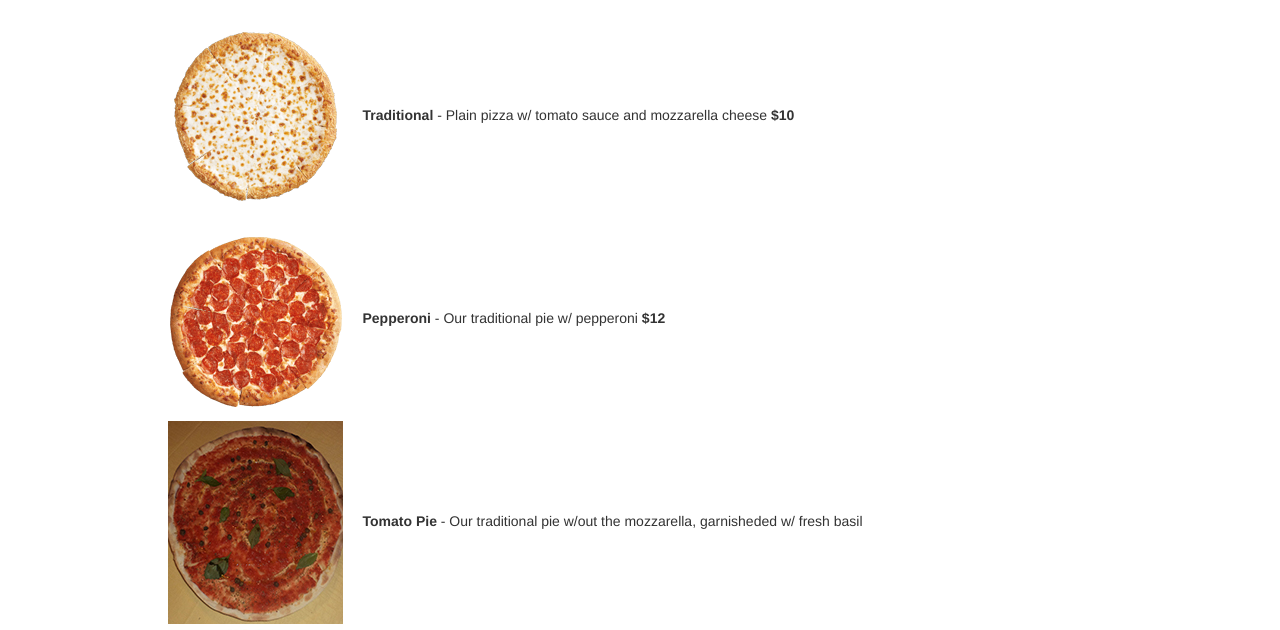
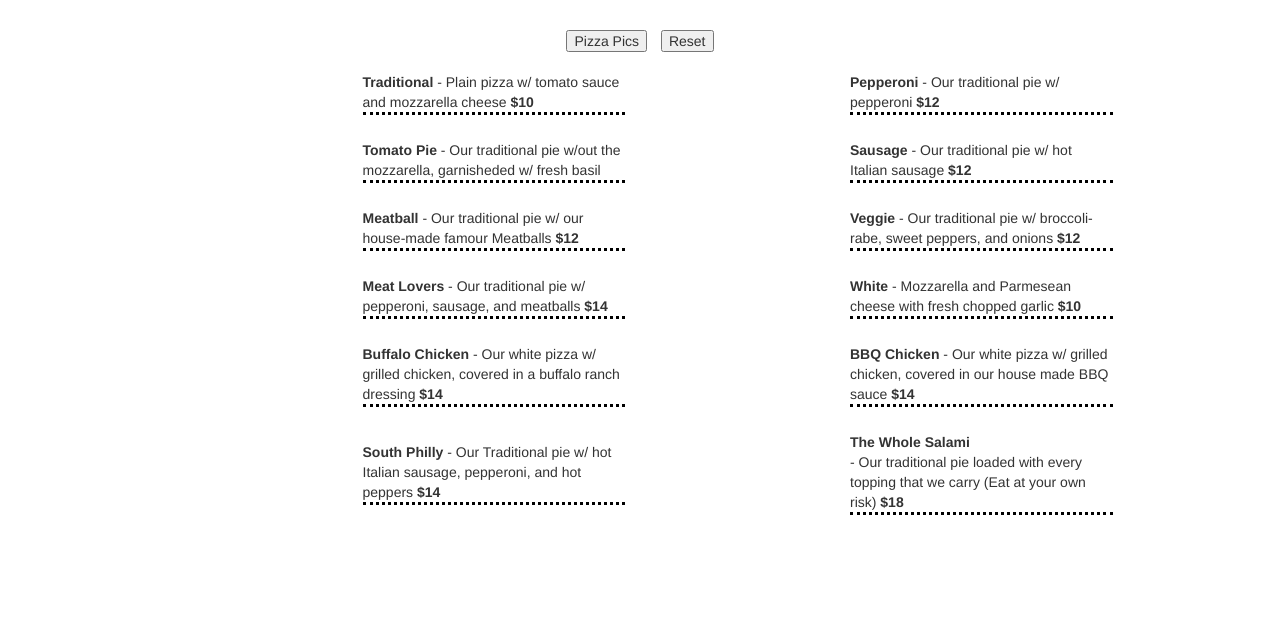
Before and after one commit to mbarr10/team-business-website, a plain HTML site: page pizza.html in a window 1280 px wide. Shown: the part 101-731 px from the top of the page. Drawn offline with nearby package versions, Linux system fonts and the light colour scheme.

Commit message:
Added jquerey to the pizza page and edited styling

```diff
--- a/BMPtogo.css
+++ b/BMPtogo.css
@@ -52,9 +52,10 @@ li a.home {
 #about h2 {
     text-align: center;
 }
-#descriptionpizza{
-    padding-top: 90px;
+.descriptionpizza{
+    border-bottom: 3px dotted black;
 }
+
 #descriptionbeer {
     padding-top: 40px;
 }
@@ -65,11 +66,44 @@ li a.home {
     margin-right: auto;
     margin-left: auto;
 }
-#pizza {
+.pizza {
     margin-right: auto;
     margin-left: auto;
+    display: none;
 }
 #movies {
     margin-right: auto;
     margin-left: auto;
 }
+
+#buttons {
+    padding-top: 10px;
+   text-align: center;
+}
+
+button {
+    margin: 5px;
+}
+.row {
+    padding: 0;
+}
+.col-lg-2 {
+    text-align: center;
+}
+.col-lg-3 {
+    text-align: left;
+}
+
+@media (max-width: 767px) {
+    .row.vertical-align {
+        display: block; /* turn off the flexible box layout */
+    }
+}
+
+@media (min-width: 768px) {
+    .row.vertical-align {
+        display: flex;
+        align-items: center;
+        padding-top: 15px;
+    }
+}
--- a/BPMtogo.js
+++ b/BPMtogo.js
@@ -0,0 +1,8 @@
+$(document).ready(function(){
+	$("#sp").click(function(){
+		$(".pizza").fadeIn();
+	});
+	$("#np").click(function(){
+		$(".pizza").fadeOut();
+	});
+});
--- a/pizza.html
+++ b/pizza.html
@@ -4,7 +4,8 @@
 	<meta charset="UTF-8">
 	<meta name="description" content="BMP 2 Go Pizza">
 	<title>Pizza | BMP 2 Go</title>
-	<script src="//code.jquery.com/jquery-1.12.0.min.js"></script>
+  <script src="https://code.jquery.com/jquery-1.10.2.js"></script>
+  <script type="text/Javascript" src="BPMtogo.js"></script>
   	<!-- Latest compiled and minified CSS -->
   	<link rel="stylesheet" href="https://maxcdn.bootstrapcdn.com/bootstrap/3.3.6/css/bootstrap.min.css" integrity="sha384-1q8mTJOASx8j1Au+a5WDVnPi2lkFfwwEAa8hDDdjZlpLegxhjVME1fgjWPGmkzs7" crossorigin="anonymous">
 
@@ -24,78 +25,59 @@
 		  	<li class="nav"><a class="nav" href="beer.html">Beer</a></li>
 	</ul>
   <h1>PIZZA</h1>
+  <div id="buttons">
+    <button id="sp">Pizza Pics</button>
+    <button id="np">Reset</button>
+  </div>
 	<div class="container">
-		<div class="row">
+		<div class="row vertical-align">
 			<div class="col-lg-1"></div>
-    	<div class="col-lg-2 col-s-10"><img id="pizza" src="traditional.png"></div>
-  		<div class="col-lg-8 col-s-10"><p id="descriptionpizza"><strong>Traditional</strong> - Plain pizza w/ tomato sauce and mozzarella cheese <strong> $10</strong></p></div>
+    	<div class="col-lg-2 col-sm-10"><img class="pizza" src="traditional.png" alt="traditional pizza"></div>
+  		<div class="col-lg-3 col-sm-10"><p class="descriptionpizza"><strong>Traditional</strong> - Plain pizza w/ tomato sauce and mozzarella cheese <strong> $10</strong></p></div>
+      <div class="col-lg-2 col-sm-10"><img class="pizza" src="pepperoni.png" alt="perpperoni pizza"></div>
+      <div class="col-lg-3 col-sm-10"><p class="descriptionpizza"><strong>Pepperoni</strong> - Our traditional pie w/ pepperoni <strong> $12</strong></p></div>
 			<div class="col-lg-1"></div>
  		</div>
-    <div class="row">
+  	<div class="row vertical-align">
 			<div class="col-lg-1"></div>
-      <div class="col-lg-2 col-s-10"><img id="pizza" src="pepperoni.png"></div>
-      <div class="col-lg-8 col-s-10"><p id="descriptionpizza"><strong>Pepperoni</strong> - Our traditional pie w/ pepperoni <strong> $12</strong></p></div>
+      <div class="col-lg-2 col-sm-10"><img class="pizza" src="tomatopie.jpg" alt="tomato pie"></div>
+  		<div class="col-lg-3 col-sm-10"><p class="descriptionpizza"><strong>Tomato Pie</strong> - Our traditional pie w/out the mozzarella, garnisheded w/ fresh basil<strong> </strong></p></div>
+       <div class="col-lg-2 col-sm-10"><img class="pizza" src="sausage.jpg" alt="sausage pizza"></div>
+      <div class="col-lg-3 col-sm-10"><p class="descriptionpizza"><strong>Sausage</strong> - Our traditional pie w/ hot Italian sausage <strong> $12</strong></p></div>
   		<div class="col-lg-1"></div>
   	</div>
-  	<div class="row">
+		<div class="row vertical-align">
  		  <div class="col-lg-1"></div>
-      <div class="col-lg-2 col-s-10"><img id="pizza" src="tomatopie.jpg"></div>
-  		<div class="col-lg-8 col-s-10"><p id="descriptionpizza"><strong>Tomato Pie</strong> - Our traditional pie w/out the mozzarella, garnisheded w/ fresh basil<strong> </strong></p></div>
+      <div class="col-lg-2 col-sm-10"><img class="pizza" src="meatball.jpg" alt="meatball pizza"></div>
+  		<div class="col-lg-3 col-sm-10"><p class="descriptionpizza"><strong>Meatball</strong> - Our traditional pie w/ our house-made famour Meatballs <strong> $12</strong></p></div>
+       <div class="col-lg-2 col-sm-10"><img class="pizza" src="veggie.png" alt="veggie pizza"></div>
+      <div class="col-lg-3 col-sm-10"><p class="descriptionpizza"><strong>Veggie</strong> - Our traditional pie w/ broccoli-rabe, sweet peppers, and onions <strong> $12</strong></p></div>
   	  <div class="col-lg-1"></div>
   	</div>
-  	<div class="row">
+  	<div class="row vertical-align">
 		  <div class="col-lg-1"></div>
-      <div class="col-lg-2 col-s-10"><img id="pizza" src="sausage.jpg"></div>
-      <div class="col-lg-8 col-s-10"><p id="descriptionpizza"><strong>Sausage</strong> - Our traditional pe w/ hot Italian sausage <strong> $12</strong></p></div>
+      <div class="col-lg-2 col-sm-12"><img class="pizza" src="meatlover.png" alt="meatlover pizza"></div>
+  		<div class="col-lg-3 col-sm-12"><p class="descriptionpizza"><strong>Meat Lovers</strong> - Our traditional pie w/ pepperoni, sausage, and meatballs <strong> $14</strong></p></div>
+      <div class="col-lg-2 col-sm-12"><img class="pizza" src="white.jpg" alt="white pizza"></div>
+      <div class="col-lg-3 col-sm-12"><p class="descriptionpizza"><strong>White</strong> - Mozzarella and Parmesean cheese with fresh chopped garlic <strong> $10</strong></p></div>
   		<div class="col-lg-1"></div>
 		</div>
-		<div class="row">
+    <div class="row vertical-align">
       <div class="col-lg-1"></div>
-      <div class="col-lg-2 col-s-10"><img id="pizza" src="meatball.jpg"></div>
-  		<div class="col-lg-8 col-s-10"><p id="descriptionpizza"><strong>Meatball</strong> - Our traditional pie w/ our house-made famour Meatballs <strong> $12</strong></p></div>
+      <div class="col-lg-2 col-sm-10"><img class="pizza" src="buffalo.png" alt="buffalor pizza"></div>
+      <div class="col-lg-3 col-sm-10"><p class="descriptionpizza"><strong>Buffalo Chicken</strong> - Our white pizza w/ grilled chicken, covered in a buffalo ranch dressing <strong> $14</strong></p></div>
+       <div class="col-lg-2 col-sm-10"><img class="pizza" src="bbq.png" alt="bbq chicken"></div>
+      <div class="col-lg-3 col-sm-10"><p class="descriptionpizza"><strong>BBQ Chicken</strong> - Our white pizza w/ grilled chicken, covered in our house made BBQ sauce <strong> $14</strong></p></div>
       <div class="col-lg-1"></div>
     </div>
-  	<div class="row">
+       <div class="row vertical-align">
       <div class="col-lg-1"></div>
-      <div class="col-lg-2 col-s-10"><img id="pizza" src="veggie.png"></div>
-  		<div class="col-lg-8 col-s-10"><p id="descriptionpizza"><strong>Veggie</strong> - Our traditional pie w/ broccoli-rabe, sweet peppers, and onions <strong> $12</strong></p></div>
+      <div class="col-lg-2 col-sm-10"><img class="pizza" src="southphilly.jpg" alt="south philly pizza"></div>
+      <div class="col-lg-3 col-sm-10"><p class="descriptionpizza"><strong>South Philly</strong> - Our Traditional pie w/ hot Italian sausage, pepperoni, and hot peppers <strong> $14</strong></p></div>
+       <div class="col-lg-2 col-sm-10"><img class="pizza" src="tws.png" alt="the whole salami"></div>
+      <div class="col-lg-3 col-sm-10"><p class="descriptionpizza"><strong>The Whole Salami</strong><br> - Our traditional pie loaded with every topping that we carry (Eat at your own risk) <strong> $18</strong></p></div>
       <div class="col-lg-1"></div>
     </div>
-  	<div class="row">
-		  <div class="col-lg-1"></div>
-      <div class="col-lg-2 col-s-10"><img id="pizza" src="meatlover.png"></div>
-  		<div class="col-lg-8 col-s-10"><p id="descriptionpizza"><strong>Meat Lovers</strong> - Our traditional pie w/ pepperoni, sausage, and meatballs <strong> $14</strong></p></div>
-  		<div class="col-lg-1"></div>
-		</div>
-  	<div class="row">
-		  <div class="col-lg-1"></div>
-      <div class="col-lg-2 col-s-10"><img id="pizza" src="white.jpg"></div>
-      <div class="col-lg-8 col-s-10"><p id="descriptionpizza"><strong>White</strong> - Mozzarella and Parmesean cheese with fresh chopped garlic <strong> $10</strong></p></div>
-  		<div class="col-lg-1"></div>
-  	</div>
-  	<div class="row">
-			<div class="col-lg-1"></div>
-      <div class="col-lg-2 col-s-10"><img id="pizza" src="buffalo.png"></div>
-  		<div class="col-lg-8 col-s-10"><p id="descriptionpizza"><strong>Buffalo Chicken</strong> - Our white pizza w/ grilled chicken, covered in a buffalo ranch dressing <strong> $14</strong></p></div>
-  		<div class="col-lg-1"></div>
-  	</div>
-  	<div class="row">
-		  <div class="col-lg-1"></div>
-      <div class="col-lg-2 col-s-10"><img id="pizza" src="bbq.png"></div>
-  		<div class="col-lg-8 col-s-10"><p id="descriptionpizza"><strong>BBQ Chicken</strong> - Our white pizza w/ grilled chicken, covered in our house made BBQ sauce <strong> $14</strong></p></div>
-  		<div class="col-lg-1"></div>
-  	</div>
-		<div class="row">
-		  <div class="col-lg-1"></div>
-      <div class="col-lg-2 col-s-10"><img id="pizza" src="southphilly.jpg"></div>
-			<div class="col-lg-8 col-s-10"><p id="descriptionpizza"><strong>South Philly</strong> - Our Traditional pie w/ hot Italian sausage, pepperoni, and hot peppers <strong> $14</strong></p></div>
-  	  <div class="col-lg-1"></div>
-  	</div>
-  	<div class="row">
-		  <div class="col-lg-1"></div>
-      <div class="col-lg-2 col-s-10"><img id="pizza" src="tws.png"></div>
-			<div class="col-lg-8 col-s-10"><p id="descriptionpizza"><strong>The Whole Salami</strong> - Our traditional pie loaded with every topping that we carry (Eat at your own risk) <strong> $18</strong></p></div>
-  		<div class="col-lg-1"></div>
 		</div>
 	</div>
 </body>
```
Lines whose indentation alone changed are shown as unchanged.
